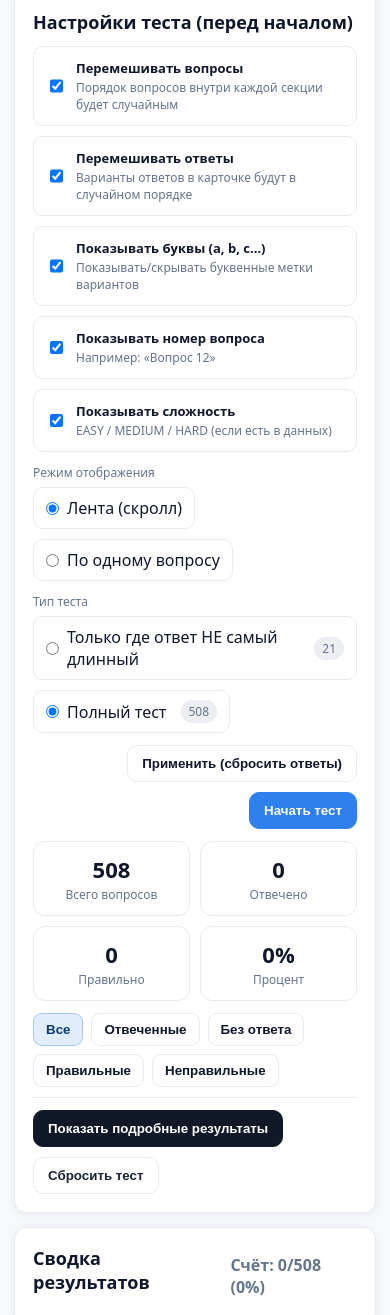
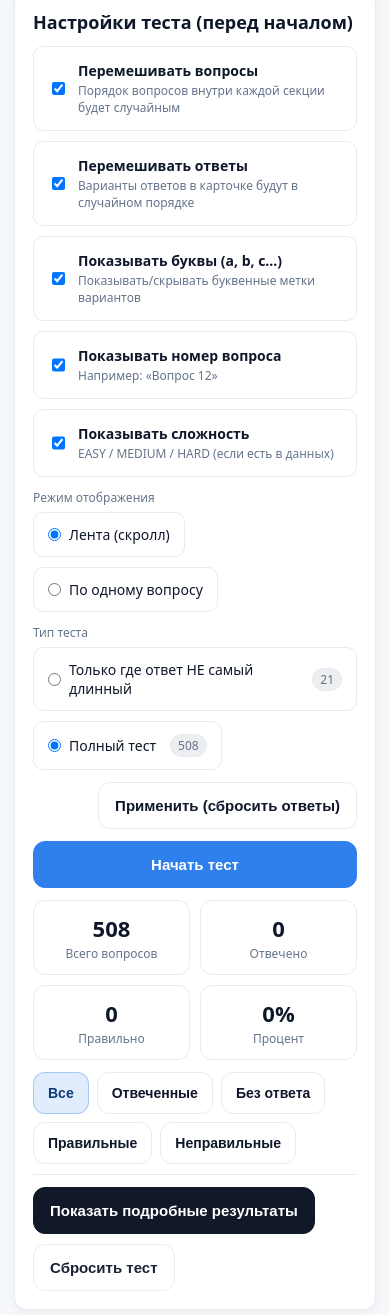
Before and after one commit to CHOCOLATE-KZ/CHOCOLATE-KZ.github.io, a plain HTML site: page index.html in a window 390 px wide. Shown: the part 164-1479 px from the top of the page. Drawn offline with Linux system fonts and the light colour scheme.

Commit message:
Improve mobile button sizes

```diff
--- a/style.css
+++ b/style.css
@@ -332,3 +332,52 @@ h2{margin:0 0 12px 0; font-size:18px}
 .answer > div{
   font-family: ui-sans-serif, system-ui, -apple-system, Segoe UI, Roboto, Arial;
 }
+
+/* ===== MOBILE UI IMPROVEMENTS ===== */
+@media (max-width: 600px){
+
+  /* Кнопки (Start / Apply / Reset и т.д.) */
+  .btn{
+    padding: 14px 16px;
+    font-size: 15px;
+    border-radius: 12px;
+  }
+
+  /* Основная кнопка — на всю ширину */
+  .btn.primary{
+    width: 100%;
+  }
+
+  /* Блок с кнопками */
+  .actions{
+    gap: 12px;
+  }
+
+  /* Tabs (Все / Отвеченные / …) */
+  .tab{
+    padding: 12px 14px;
+    font-size: 14px;
+    border-radius: 12px;
+  }
+
+  /* Радио-кнопки */
+  .radio{
+    padding: 12px 14px;
+    font-size: 14px;
+  }
+
+  /* Чекбоксы (настройки теста) */
+  .check{
+    padding: 14px;
+  }
+
+  .check-title{
+    font-size: 14px;
+  }
+
+  /* Ответы (tap target больше) */
+  .answer{
+    padding: 14px;
+    font-size: 15px;
+  }
+}
```
